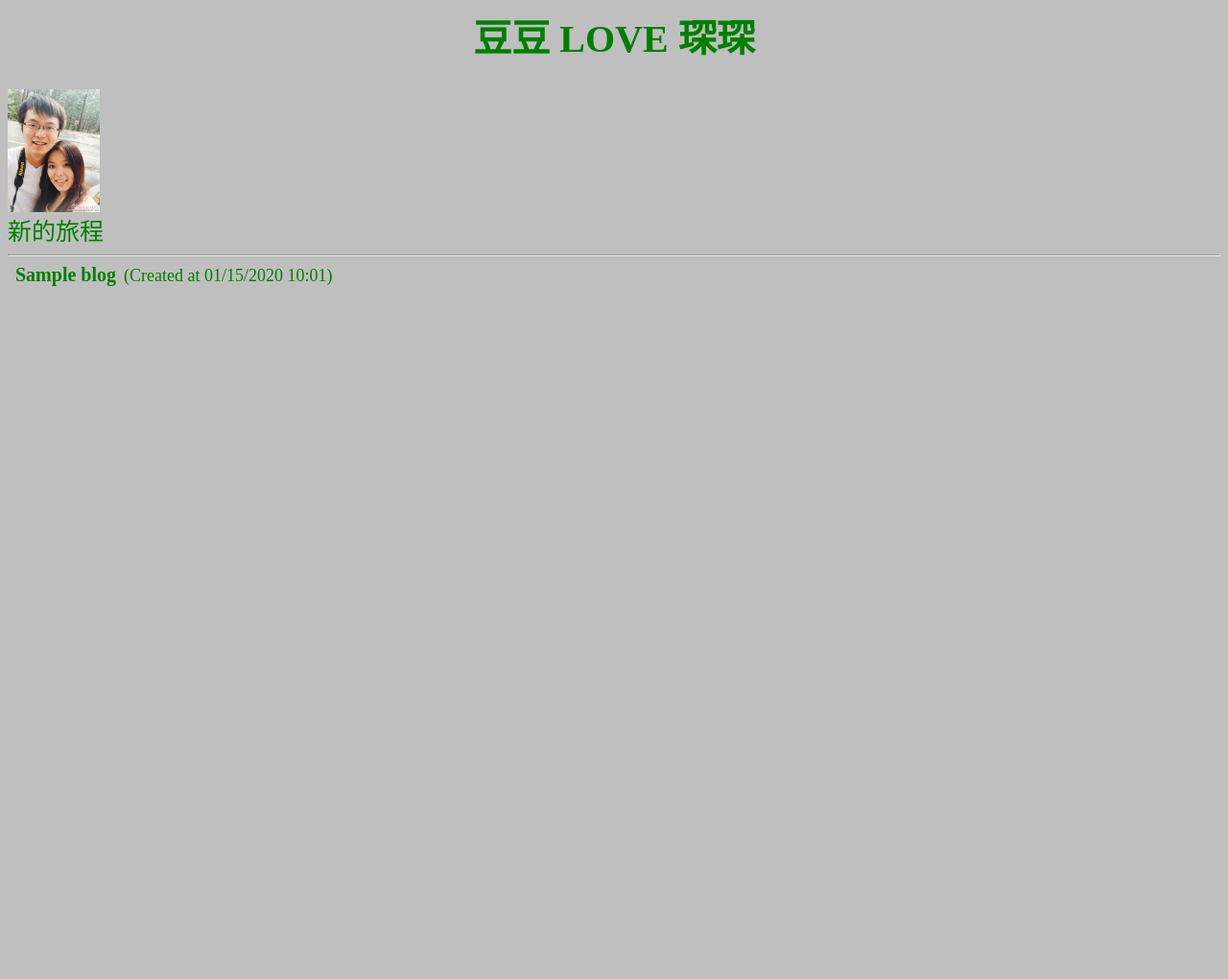
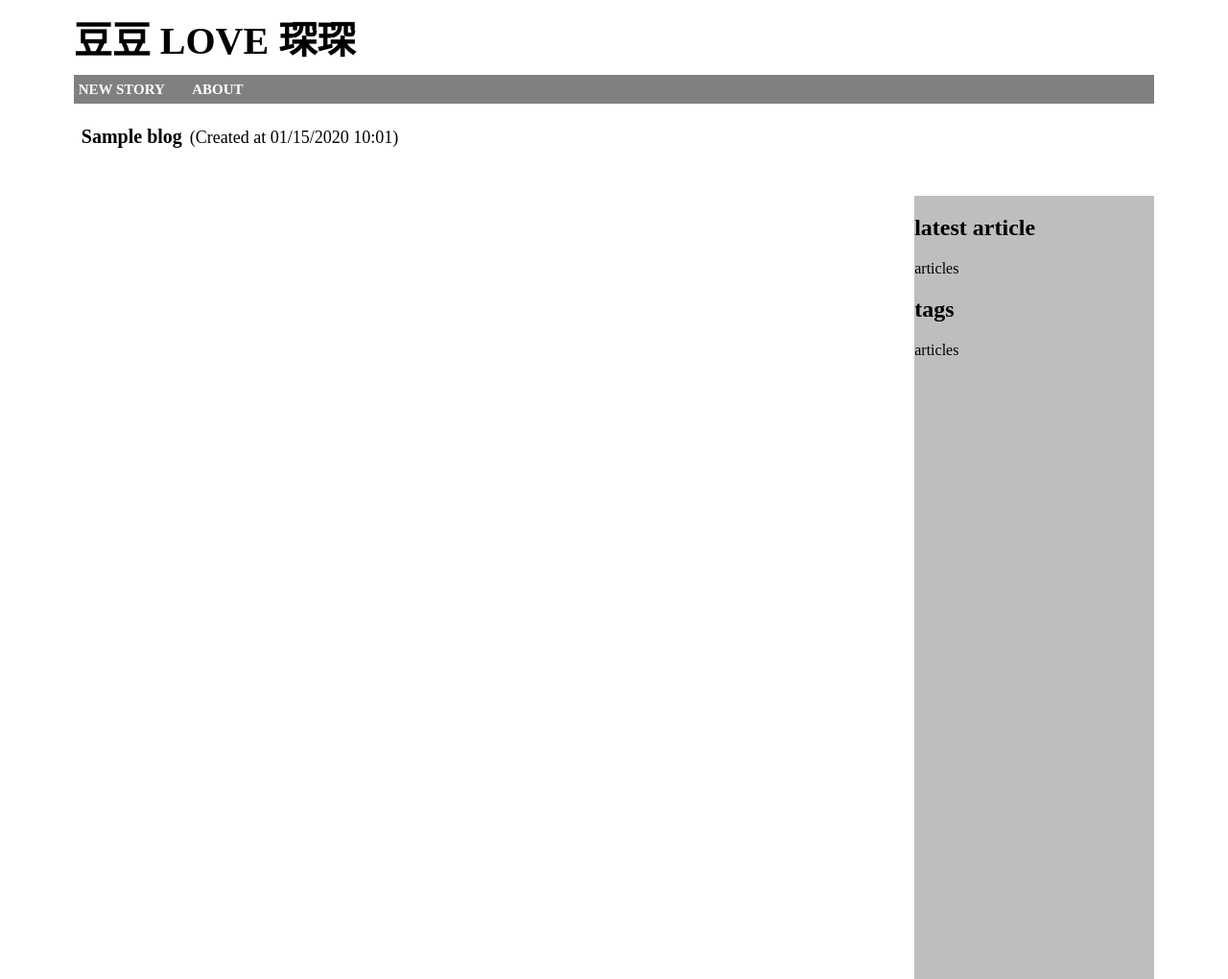
Before and after one commit to zapstart/LoveHome, a Django app: template mysite/lovehome/templates/lovehome/front_page.html in a window 1280 px wide. Shown: the whole page at 96% size. Run offline with Django 3.2, Linux system fonts and the light colour scheme; the template is opened without the code that fills it: most values are stand-ins (such as "Sample title", 1, 10 or a date in 2020).

Commit message:
add blog panel; change css style for front page

```diff
--- a/mysite/lovehome/models.py
+++ b/mysite/lovehome/models.py
@@ -2,6 +2,6 @@ from django.db import models
 
 class blog_text(models.Model):
     title          = models.CharField(max_length = 50)
-    b_created_time = models.TimeField(auto_now_add = True, blank = True)
-    b_update_time  = models.TimeField(auto_now = True, blank = True)
+    b_created_time = models.DateTimeField(auto_now_add = True, blank = True)
+    b_update_time  = models.DateTimeField(auto_now = True, blank = True)
     blog_content   = models.TextField(blank = True)
--- a/mysite/lovehome/static/lovehome/style.css
+++ b/mysite/lovehome/static/lovehome/style.css
@@ -1,20 +1,41 @@
 /*front_page.html, edit_blog.html, add_blog.html, show_blog.html*/
 h1 {
-    color      : green;
-    font-size  : 40px;
-    text-align : center;
+    font-size   : 40px;
+    font-weight : bold;
+    margin      : 10px 0;
 }
 
 body {
-    background: white url("bg_gray.gif") right bottom;
+    /*background: white url("bg_gray.gif") right bottom;*/
+    margin : 0 6%;
 }
 
 /*front_page.html, show_blog.html*/
-.menu{
-    font-family     : "Times New Roman";
-    color           : green;
-    text-decoration : none;
-    font-size       : 25px;
+.menu {
+    list-style-type : none;
+    margin          : 0;
+    padding         : 0;
+    background-color: gray;
+    width           : auto;
+    height          : 30px;
+    overflow        : hidden;
+}
+
+.menu li {
+    float : left;
+}
+
+.menu li a {
+    font-family      : "Times New Roman";
+    font-size        : 15px;
+    display          : block;
+    height           : 30px;
+    width            : 100px;
+    font-weight      : bold;
+    color            : #FFFFFF;
+    text-align       : center;
+    text-decoration  : none;
+    line-height      : 30px;
 }
 
 /*front_page.html*/
@@ -22,14 +43,36 @@ body {
     height : 128px;
 }
 
+.panel_body{
+    width : 250px;
+    height : 100%;
+    position : absolute;
+    top : 20%;
+    right : 6%;
+    background-color : #bebebe;
+}
+
+.latest_article {
+    /*background-color : green;*/
+    margin : 0 0 20px 0;
+}
+
+.tag {
+    /*background-color : green;*/
+    margin : 20px 0 20px 0;
+}
+
+.blog_info {
+   margin : 2% 0;
+}
 .blog_title {
-    color           : green;
+    color           : black;
     font-size       : 20px;
     text-decoration : none;
 }
 
 .created_time{
-    color           : green;
+    color           : black;
     font-size       : 18px;
 }
 
--- a/mysite/lovehome/templates/lovehome/front_page.html
+++ b/mysite/lovehome/templates/lovehome/front_page.html
@@ -4,15 +4,25 @@
         <link rel="stylesheet" type="text/css" href="{% static 'lovehome/style.css' %}" />
     </head>
     <body>
-        <h1><strong>豆豆 LOVE 琛琛</strong></h1>
-        <img class="top_picture" src="{% static "lovehome/rdou_ccz.jpg" %}" alt="DD and CC" />
+        <h1>豆豆 LOVE 琛琛</h1>
+        <!--<img class="top_picture" src="{% static "lovehome/rdou_ccz.jpg" %}" alt="DD and CC" />-->
         {% if blog_data %}
-            <div>
-                <a class="menu" href="{% url 'lovehome:add_blog' %}">新的旅程</a>
+            <ul class="menu">
+                <li><a href="{% url 'lovehome:add_blog' %}">NEW STORY</a></li>
+                <li><a href="{% url 'lovehome:add_blog' %}">ABOUT</a></li>
+            </ul>
+            <div class=panel_body>
+                <div class="latest_articles">
+                    <h2>latest article</h2>
+                    <p>articles</p>
+                </div>
+                <div class="tag">
+                    <h2>tags</h2>
+                    <p>articles</p>
+                </div>
             </div>
-            <hr />
             {% for blog in blog_data %}
-                <div>
+                <div class=blog_info>
                     &nbsp;&nbsp;<strong><a class="blog_title" href="{% url 'lovehome:blog_page' blog.id %}">{{ blog.title}}</a></strong>
                     &nbsp;<span class="created_time">(Created at {{blog.b_created_time|date:"m/d/Y H:m"}})</span>
                 </div>
```
